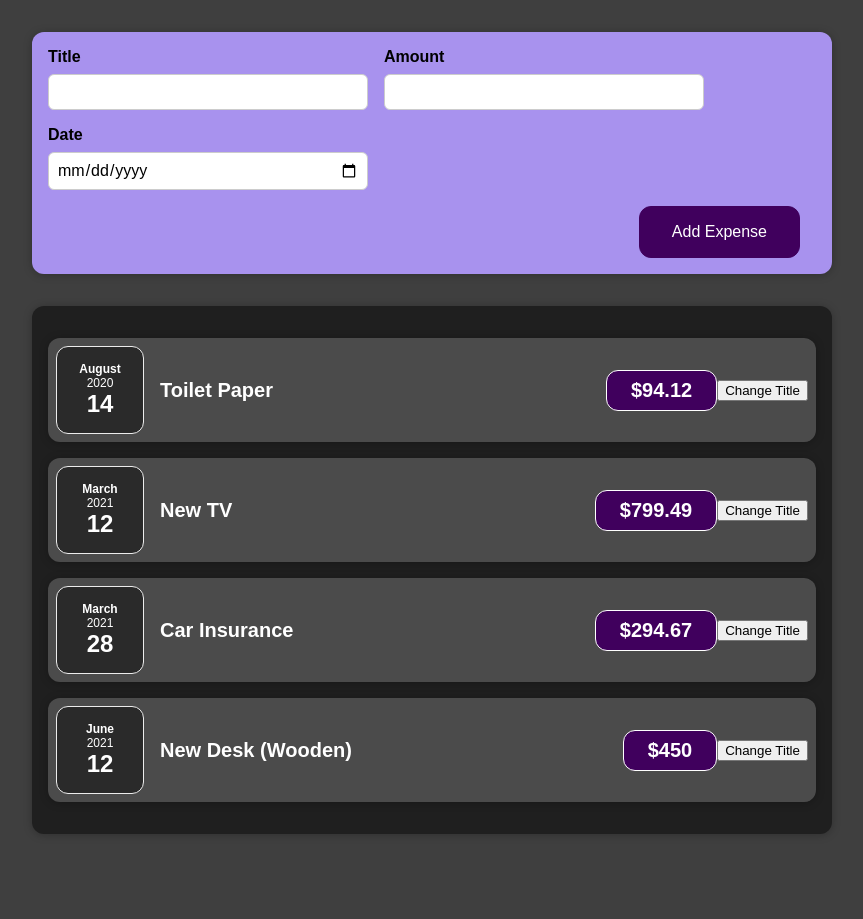
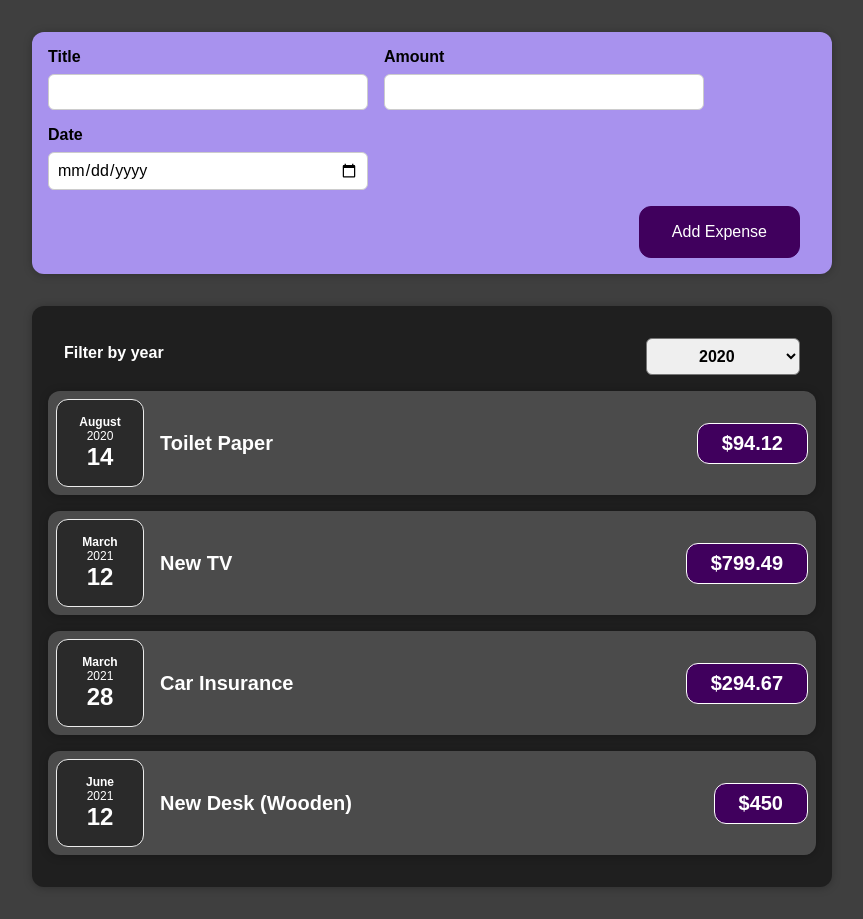
Before and after one commit to skyRoma/learn-react, a React (Create React App) app: page / in a window 1280 px wide. Shown: the whole page, without its empty margins (208-1071 px from the left). Before the commit the page ends 866 px from the top, so only its background shows below. Built offline with nearby package versions, Linux system fonts and the light colour scheme.

Commit message:
Added year filter.

```diff
--- /dev/null
+++ b/src/components/Expenses/ExpenseFilter/ExpensesFilter.css
@@ -0,0 +1,24 @@
+.expenses-filter {
+  color: white;
+  padding: 0 1rem;
+}
+
+.expenses-filter__control {
+  display: flex;
+  width: 100%;
+  align-items: center;
+  justify-content: space-between;
+  margin: 1rem 0;
+}
+
+.expenses-filter label {
+  font-weight: bold;
+  margin-bottom: 0.5rem;
+}
+
+.expenses-filter select {
+  font: inherit;
+  padding: 0.5rem 3rem;
+  font-weight: bold;
+  border-radius: 6px;
+}
--- /dev/null
+++ b/src/components/Expenses/ExpenseFilter/ExpensesFilter.tsx
@@ -0,0 +1,29 @@
+import './ExpensesFilter.css';
+
+interface ExpensesFilterProps {
+  selected: string;
+  onChangeFilter: (year: string) => void;
+}
+
+export const ExpensesFilter = ({
+  selected,
+  onChangeFilter,
+}: ExpensesFilterProps) => {
+  const changeHandler = (event: React.ChangeEvent<HTMLSelectElement>) => {
+    onChangeFilter(event.target.value);
+  };
+
+  return (
+    <div className="expenses-filter">
+      <div className="expenses-filter__control">
+        <label>Filter by year</label>
+        <select value={selected} onChange={changeHandler}>
+          <option value="2022">2022</option>
+          <option value="2021">2021</option>
+          <option value="2020">2020</option>
+          <option value="2019">2019</option>
+        </select>
+      </div>
+    </div>
+  );
+};
--- a/src/components/Expenses/ExpenseItem.tsx
+++ b/src/components/Expenses/ExpenseItem.tsx
@@ -1,27 +1,20 @@
-import { useState } from 'react';
 import { Card } from '../UI/Card';
 import { ExpenseDate } from './ExpenseDate';
 import './ExpenseItem.css';
 import { ExpenseData } from '../../types';
 
-export const ExpenseItem = (props: Omit<ExpenseData, 'id'>) => {
-  const [title, setTitle] = useState(props.title);
-
-  console.log(title);
-
-  const clickHandler = () => {
-    setTitle('test');
-    console.log(title);
-  };
-
+export const ExpenseItem = ({
+  title,
+  amount,
+  date,
+}: Omit<ExpenseData, 'id'>) => {
   return (
     <Card className="expense-item">
-      <ExpenseDate date={props.date} />
+      <ExpenseDate date={date} />
       <div className="expense-item__description">
         <h2>{title}</h2>
-        <div className="expense-item__price">${props.amount}</div>
+        <div className="expense-item__price">${amount}</div>
       </div>
-      <button onClick={clickHandler}>Change Title</button>
     </Card>
   );
 };
--- a/src/components/Expenses/Expenses.tsx
+++ b/src/components/Expenses/Expenses.tsx
@@ -1,5 +1,7 @@
+import { useState } from 'react';
 import { ExpenseData } from '../../types';
 import { Card } from '../UI/Card';
+import { ExpensesFilter } from './ExpenseFilter/ExpensesFilter';
 import { ExpenseItem } from './ExpenseItem';
 import './Expenses.css';
 
@@ -8,8 +10,18 @@
 }
 
 export const Expenses = ({ expenses }: ExpenseProps) => {
+  const [selectedYear, setSelectedYear] = useState('2020');
+
+  const changeFilterHandler = (year: string) => {
+    setSelectedYear(year);
+  };
+
   return (
     <Card className="expenses">
+      <ExpensesFilter
+        selected={selectedYear}
+        onChangeFilter={changeFilterHandler}
+      />
       <ExpenseItem
         title={expenses[0].title}
         amount={expenses[0].amount}
--- a/src/components/NewExpense/NewExpense.tsx
+++ b/src/components/NewExpense/NewExpense.tsx
@@ -7,14 +7,14 @@
 }
 
 export const NewExpense = ({ onAddExpense }: NewExpenseProps) => {
-  const saveExpenseDataHandler = (enteredExpenseData: NewExpenseData) => {
+  const saveExpenseHandler = (enteredExpenseData: NewExpenseData) => {
     const expenseData = { ...enteredExpenseData, id: Math.random().toString() };
     onAddExpense(expenseData);
   };
 
   return (
     <div className="new-expense">
-      <ExpenseForm onSaveExpense={saveExpenseDataHandler} />
+      <ExpenseForm onSaveExpense={saveExpenseHandler} />
     </div>
   );
 };
```
Also changed, not shown: 1 other file (tests, documents, lock files or other folders).
